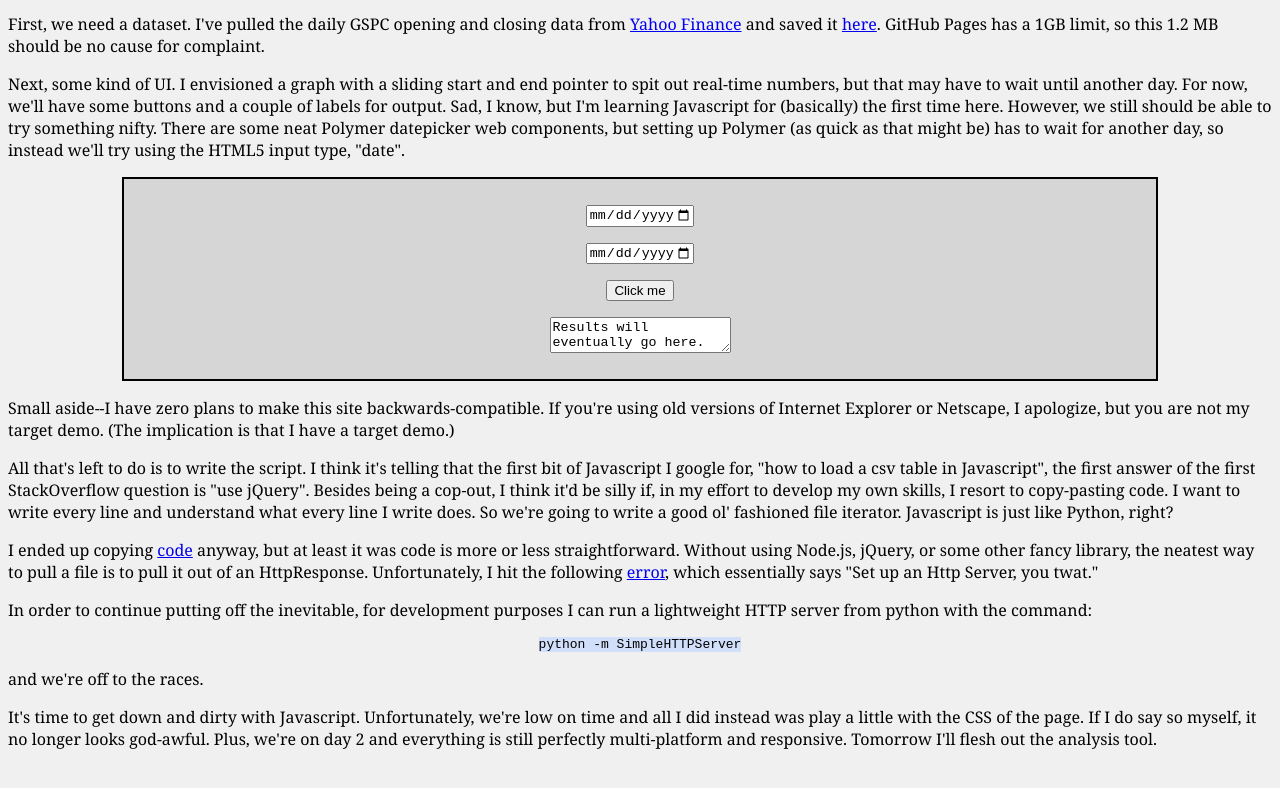
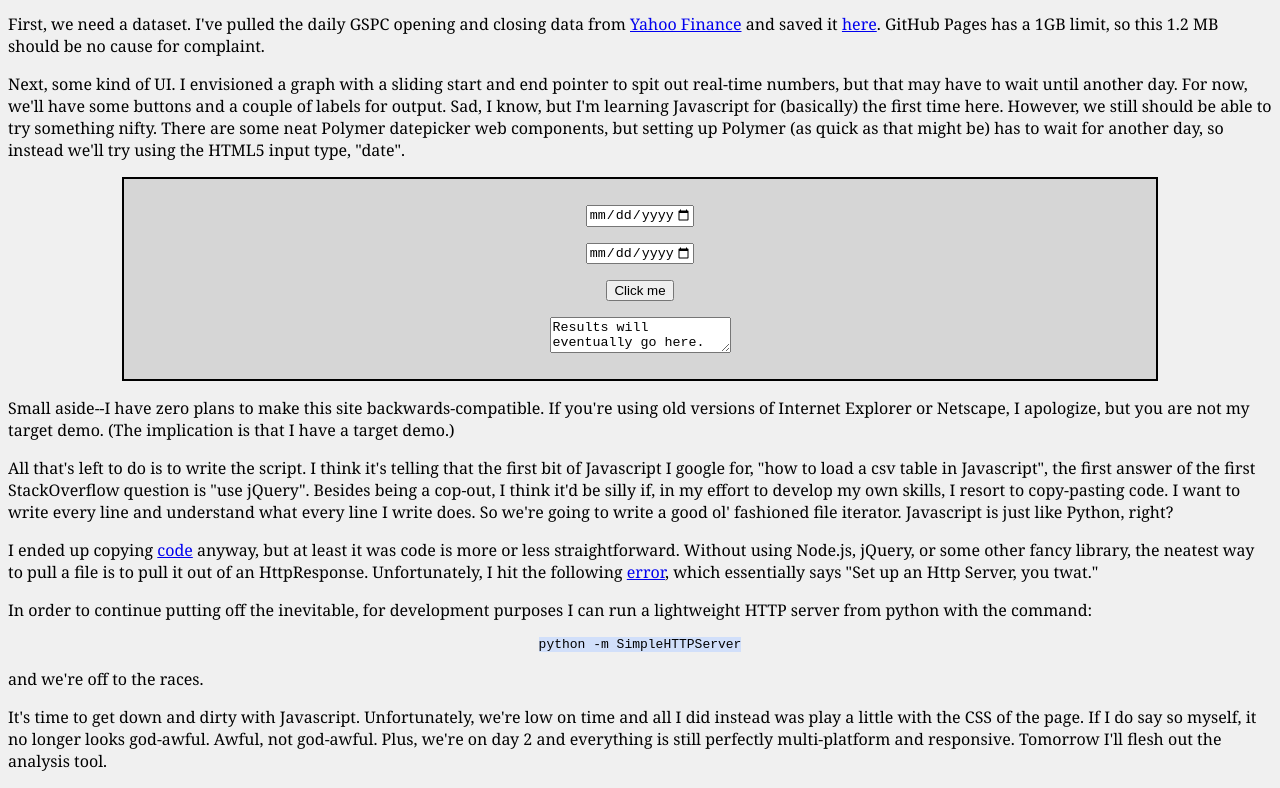
Before and after one commit to Ivoirians/hour-a-day, a plain HTML site: page 2/2.html in a window 1280 px wide. Shown: the part 476-1264 px from the top of the page. Before the commit the page ends 1242 px from the top, so only its background shows below. Drawn offline with Linux system fonts and the light colour scheme.

Commit message:
All this trouble for a single self-deprecating statement

```diff
--- a/2/2.html
+++ b/2/2.html
@@ -45,4 +45,4 @@
 
 		<p>and we're off to the races.</p>
 
-		<p>It's time to get down and dirty with Javascript. Unfortunately, we're low on time and all I did instead was play a little with the CSS of the page. If I do say so myself, it no longer looks god-awful. Plus, we're on day 2 and everything is still perfectly multi-platform and responsive. Tomorrow I'll flesh out the analysis tool.</p>
+		<p>It's time to get down and dirty with Javascript. Unfortunately, we're low on time and all I did instead was play a little with the CSS of the page. If I do say so myself, it no longer looks god-awful. Awful, not god-awful. Plus, we're on day 2 and everything is still perfectly multi-platform and responsive. Tomorrow I'll flesh out the analysis tool.</p>
```
